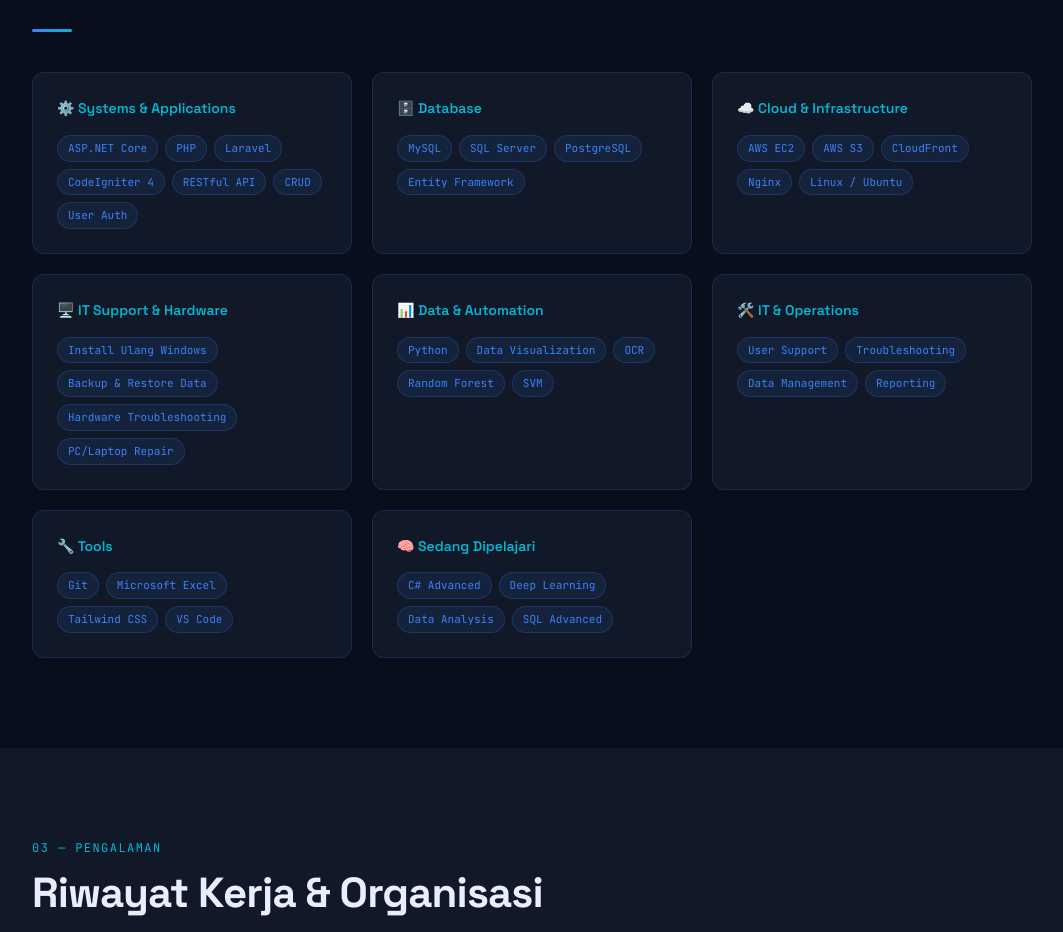
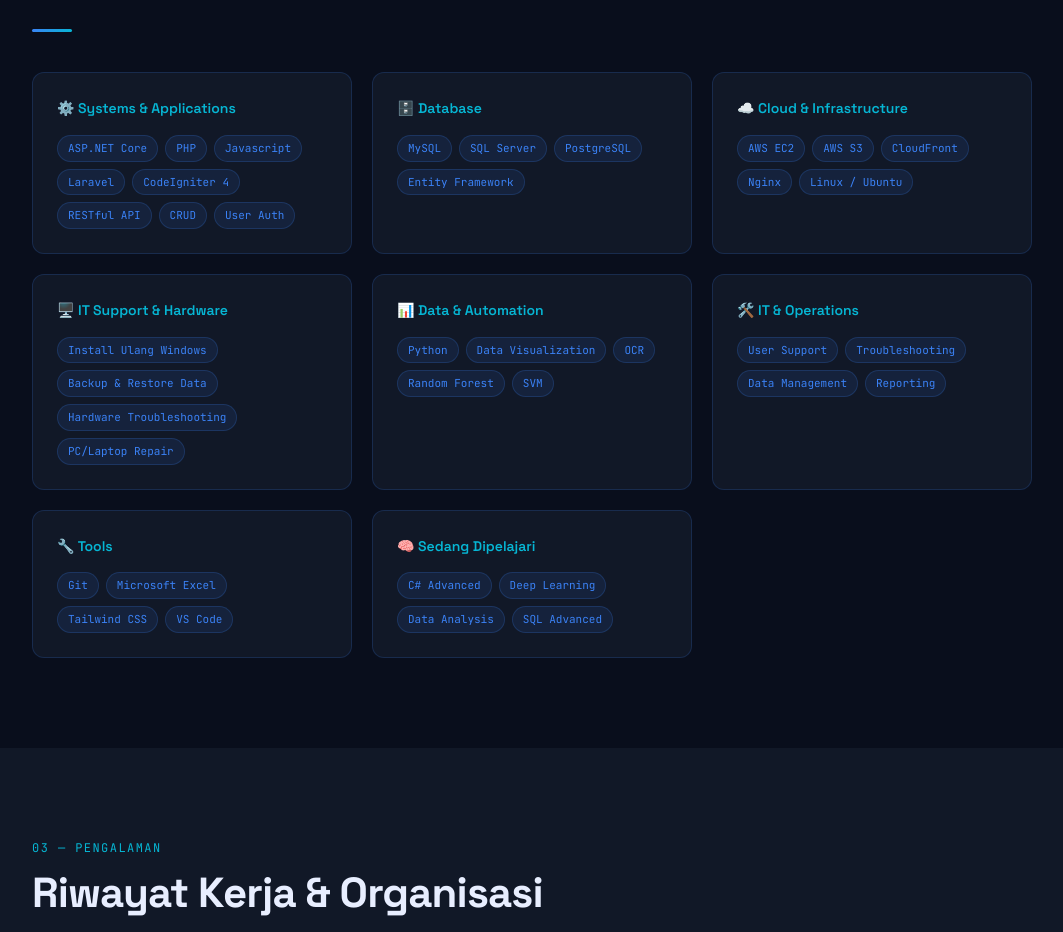
Before and after one commit to zah009/Portofolio_Said_Hamzah, a plain HTML site: page index.html in a window 1280 px wide. Shown: the part 2020-2952 px from the top of the page, without its empty margins (32-1095 px from the left). Drawn offline with Linux system fonts and the light colour scheme.

Commit message:
perbarui porto

```diff
--- a/index.html
+++ b/index.html
@@ -491,6 +491,7 @@
       <div class="skill-tags">
         <span class="skill-tag">ASP.NET Core</span>
         <span class="skill-tag">PHP</span>
+        <span class="skill-tag">Javascript</span>
         <span class="skill-tag">Laravel</span>
         <span class="skill-tag">CodeIgniter 4</span>
         <span class="skill-tag">RESTful API</span>
```
